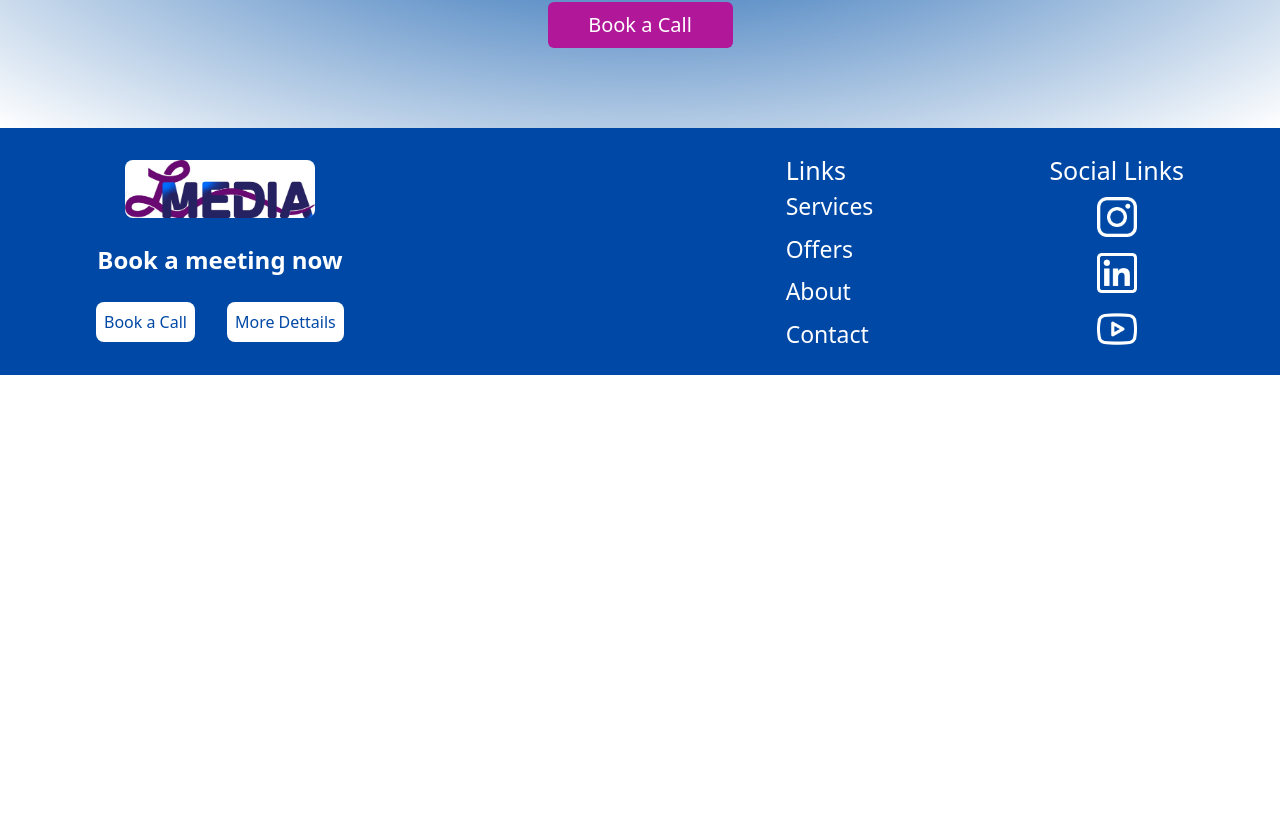
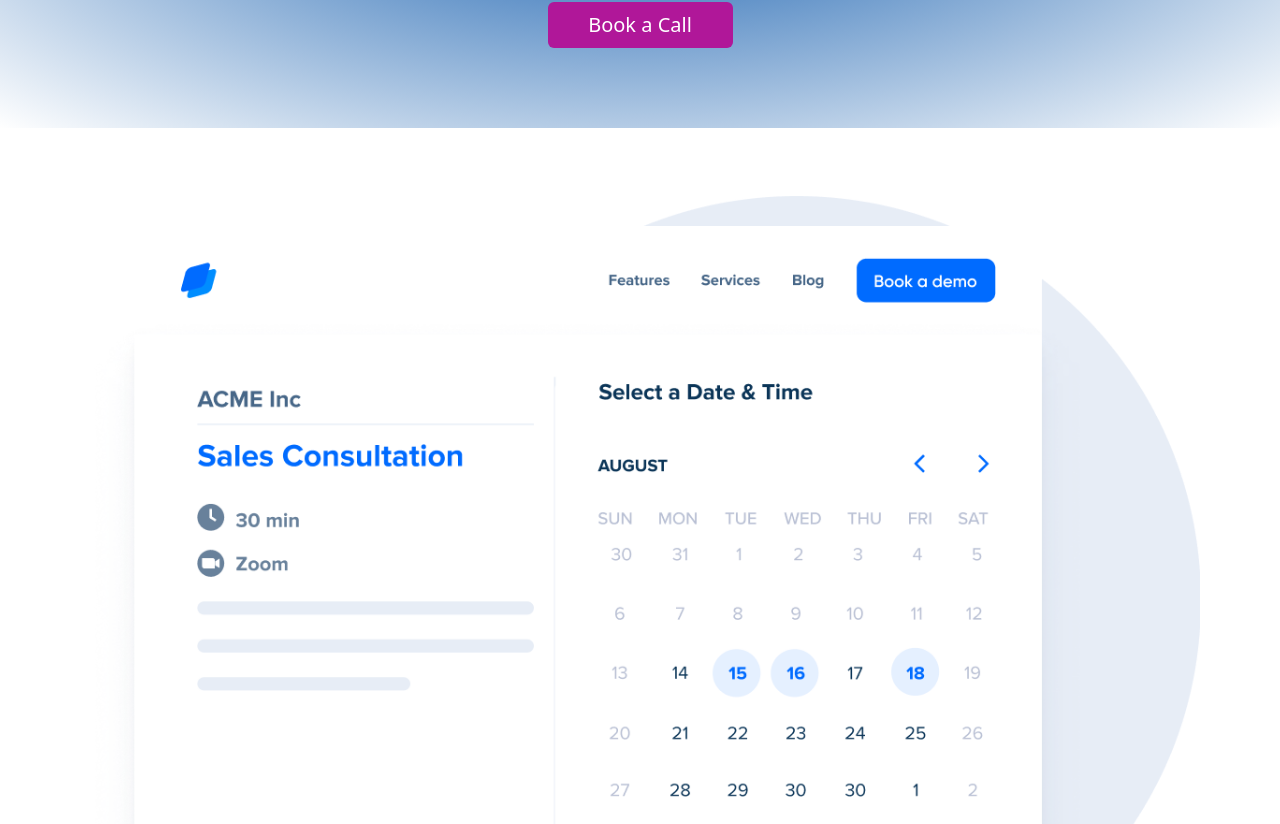
Before and after one commit to ayouub-bk/LoschMedia_Agency, a React (Vite) app: page /Contact in a window 1280 px wide. Shown: the part 499-1323 px from the top of the page. Before the commit the page ends 874 px from the top, so only its background shows below. Built offline with nearby package versions, Linux system fonts and the light colour scheme.

Commit message:
completed Context-screen UI

```diff
--- a/src/pages/Contact.jsx
+++ b/src/pages/Contact.jsx
@@ -1,9 +1,9 @@
 import React from "react";
 import Button from "../Components/Ui/Button";
-
+import contactImg from "../assets/icons/Calendly-Demand-Gen-2.png";
 const Contact = () => {
   return (
-    <div>
+    <div className="">
       <header className=" bg-custom-radial py-20 px-10  flex justify-center items-center p-4 relative">
         <div className="flex flex-col gap-[30px] items-center desktop:w-[1008px] text-center text-primary ">
           <h1 className=" text-[31px] tablet:text-[61px] font-bold   ">
@@ -15,6 +15,9 @@ const Contact = () => {
           <Button />
         </div>
       </header>
+      <div className=" p-10  desktop:px-20   h-['730px'] w-['full']">
+        <img className="w-full h-full " src={contactImg} alt="img" />
+      </div>
     </div>
   );
 };
```
